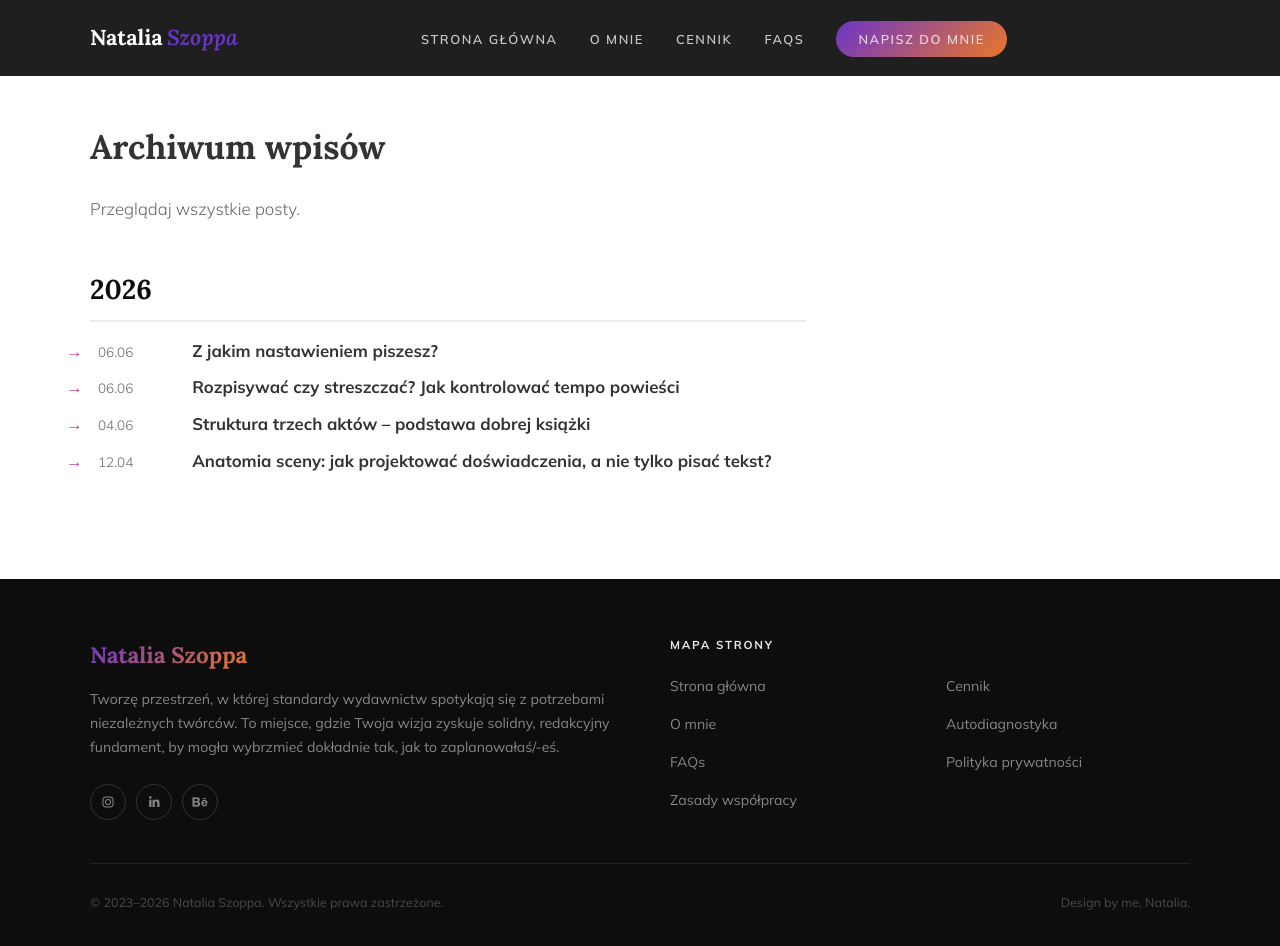
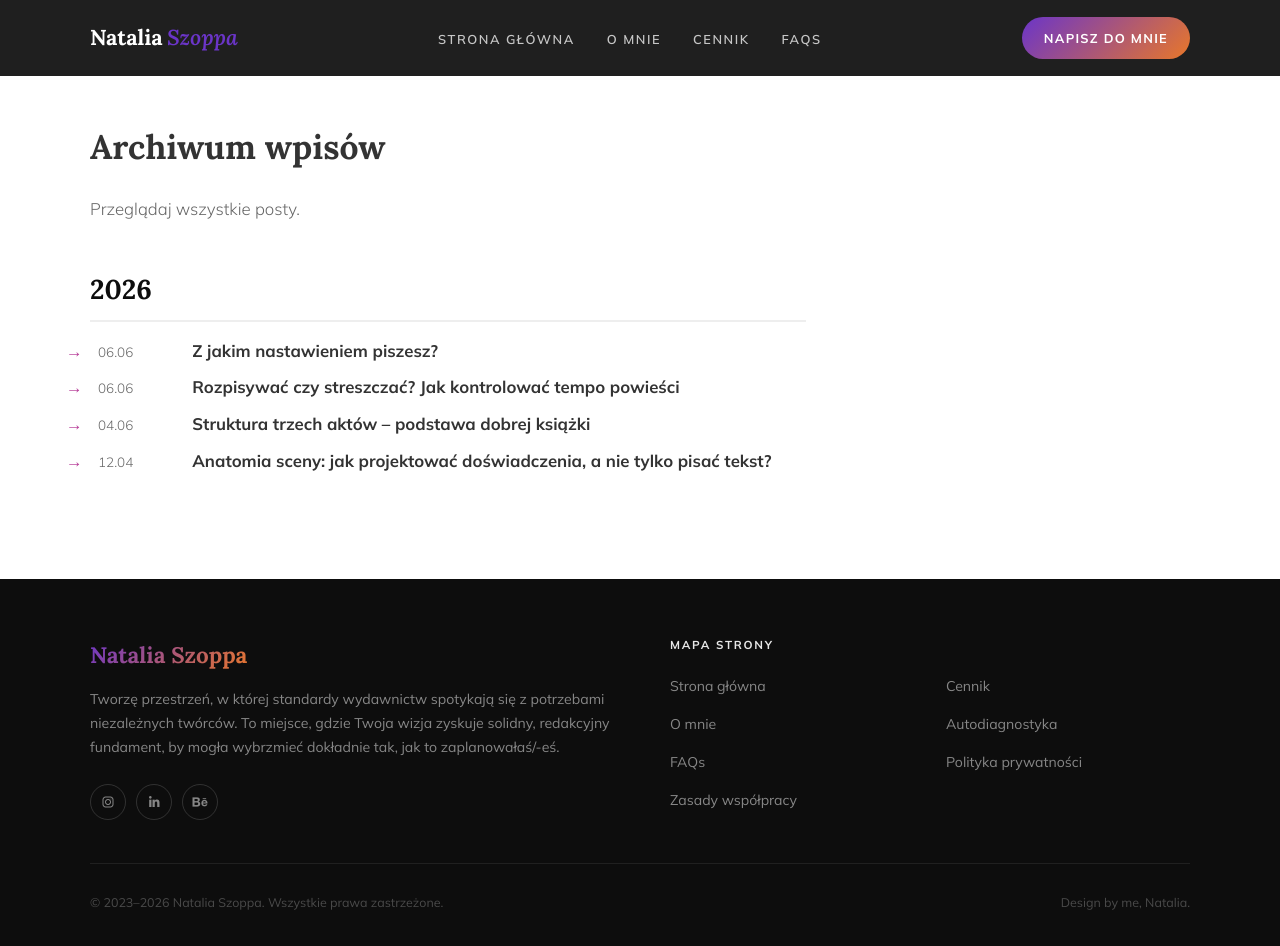
Before and after one commit to Bonnie00726/nataliaszoppa, a Jekyll site: the page built from archiwum.html, in a window 1280 px wide and 946 px high. Built offline with Jekyll 4.4.1, drawn with Linux system fonts in a browser that asks for light colours.

Commit message:
Update nav.html

```diff
--- a/_includes/nav.html
+++ b/_includes/nav.html
@@ -4,14 +4,15 @@
         <ul class="nav-links">
             <li><a href="{{ site.baseurl }}/index.html">Strona główna</a></li>
             <li><a href="{{ site.baseurl }}/o-mnie.html">O mnie</a></li>
+
             <li><a href="{{ site.baseurl }}/cennik.html">Cennik</a></li>
             <li><a href="{{ site.baseurl }}/faqs.html">FAQs</a></li>
-            <li class="nav-cta-item"><a href="mailto:nataliaszoppa@gmail.com" class="nav-cta">Napisz do mnie</a></li>
         </ul>
-        <div class="nav-right">
-            <button class="mobile-toggle" aria-label="Menu" aria-expanded="false">
-                <i class="las la-bars"></i>
-            </button>
-        </div>
+       <div class="nav-right">
+  <a href="mailto:twoj-adres@email.com" class="nav-cta">Napisz do mnie</a>
+  <button class="mobile-toggle" aria-label="Menu" aria-expanded="false">
+    <i class="las la-bars"></i>
+  </button>
+</div>
     </div>
 </nav>
```
